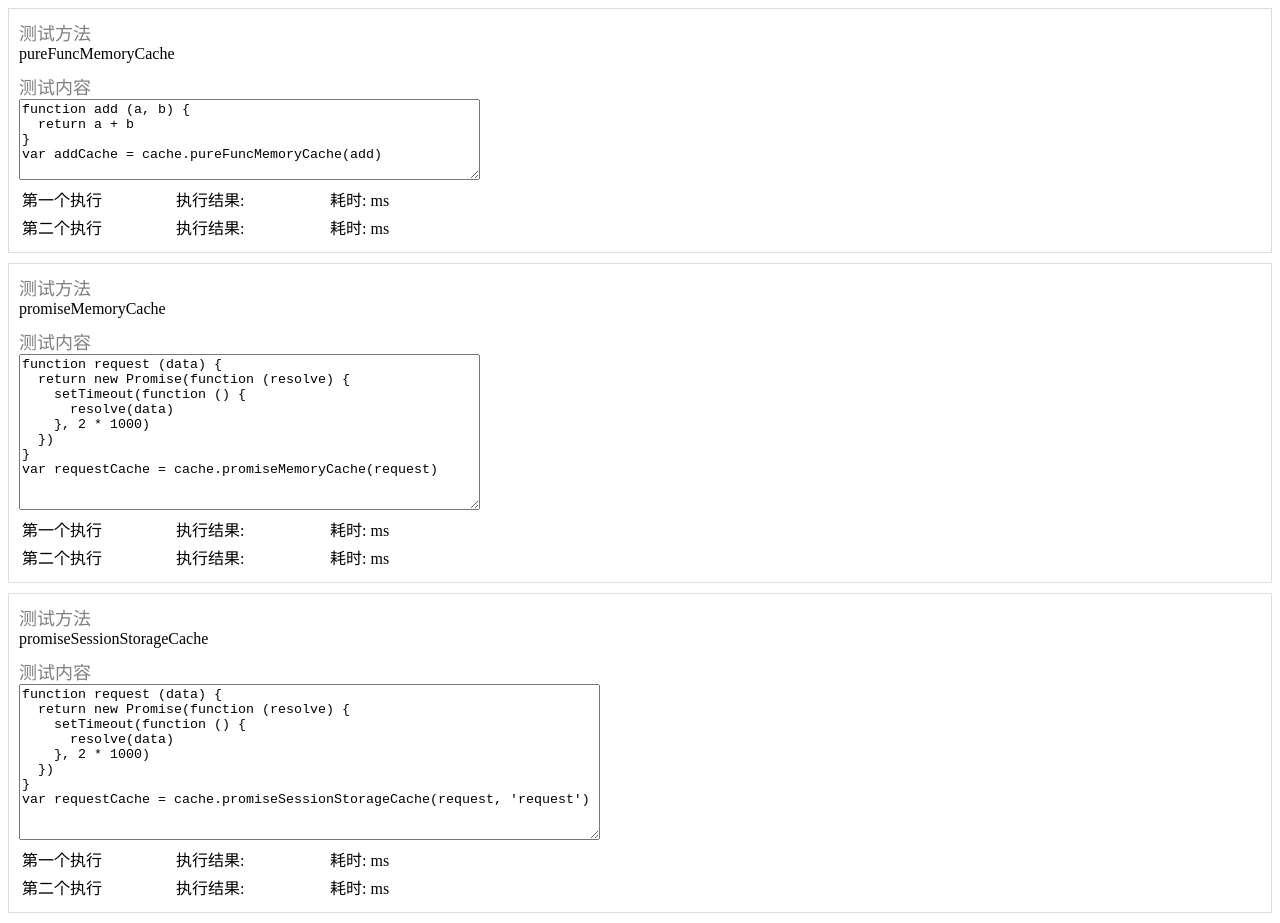
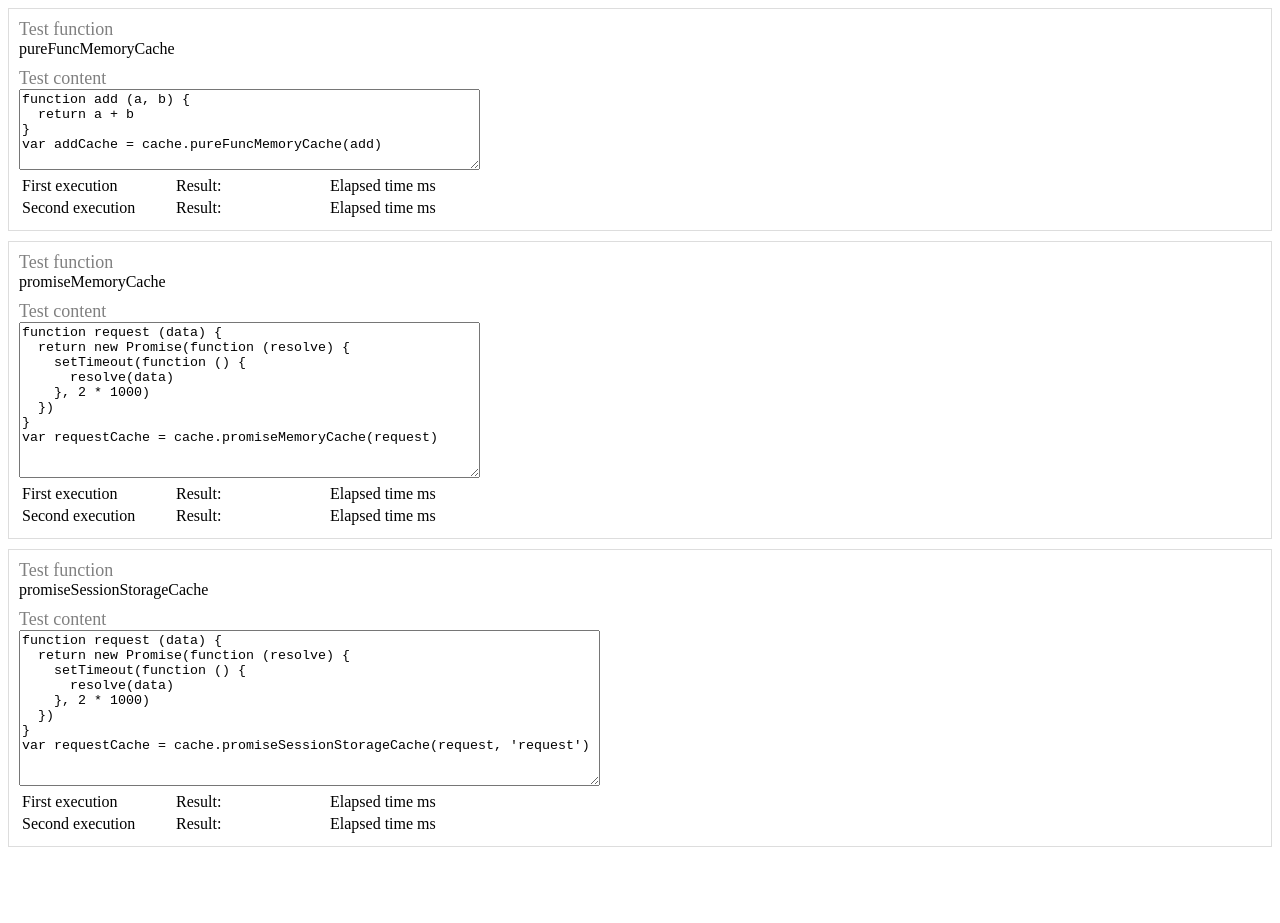
Before and after one commit to nqdy666/nq-cache, a website: page examples/index.html in a window 1280 px wide. After the commit the page ends 857 px from the top, so only its background shows below. Drawn offline with Linux system fonts and the light colour scheme; a script that the page names is missing.

Commit message:
update example

```diff
--- a/examples/cn.html
+++ b/examples/index.html
@@ -12,9 +12,9 @@
 <body>
   <div>
     <div class="container">
-      <p class="title">测试方法</p>
+      <p class="title">Test function</p>
       <p>pureFuncMemoryCache</p>
-      <p class="title">测试内容</p>
+      <p class="title">Test content</p>
       <textarea readonly rows="5" cols="55">
 function add (a, b) {
   return a + b
@@ -25,23 +25,23 @@ var addCache = cache.pureFuncMemoryCache(add)
         <table>
           <tbody>
             <tr>
-              <td>第一个执行</td>
-              <td>执行结果: <strong><span id="pureFmRst01"></span></strong></td>
-              <td>耗时: <strong><span id="pureFmTime01"></span></strong>ms</td>
+              <td>First execution</td>
+              <td>Result: <strong><span id="pureFmRst01"></span></strong></td>
+              <td>Elapsed time <strong><span id="pureFmTime01"></span></strong>ms</td>
             </tr>
             <tr>
-              <td>第二个执行</td>
-              <td>执行结果: <strong><span id="pureFmRst02"></span></strong></td>
-              <td>耗时: <strong><span id="pureFmTime02"></span></strong>ms</td>
+              <td>Second execution</td>
+              <td>Result: <strong><span id="pureFmRst02"></span></strong></td>
+              <td>Elapsed time <strong><span id="pureFmTime02"></span></strong>ms</td>
             </tr>
           </tbody>
         </table>
       </div>
     </div>
     <div class="container">
-      <p class="title">测试方法</p>
+      <p class="title">Test function</p>
       <p>promiseMemoryCache</p>
-      <p class="title">测试内容</p>
+      <p class="title">Test content</p>
       <textarea readonly rows="10" cols="55">
 function request (data) {
   return new Promise(function (resolve) {
@@ -56,23 +56,23 @@ var requestCache = cache.promiseMemoryCache(request)
         <table>
           <tbody>
             <tr>
-              <td>第一个执行</td>
-              <td>执行结果: <strong><span id="promiseFmRst01"></span></strong></td>
-              <td>耗时: <strong><span id="promiseFmTime01"></span></strong>ms</td>
+              <td>First execution</td>
+              <td>Result: <strong><span id="promiseFmRst01"></span></strong></td>
+              <td>Elapsed time <strong><span id="promiseFmTime01"></span></strong>ms</td>
             </tr>
             <tr>
-              <td>第二个执行</td>
-              <td>执行结果: <strong><span id="promiseFmRst02"></span></strong></td>
-              <td>耗时: <strong><span id="promiseFmTime02"></span></strong>ms</td>
+              <td>Second execution</td>
+              <td>Result: <strong><span id="promiseFmRst02"></span></strong></td>
+              <td>Elapsed time <strong><span id="promiseFmTime02"></span></strong>ms</td>
             </tr>
           </tbody>
         </table>
       </div>
     </div>
     <div class="container">
-      <p class="title">测试方法</p>
+      <p class="title">Test function</p>
       <p>promiseSessionStorageCache</p>
-      <p class="title">测试内容</p>
+      <p class="title">Test content</p>
       <textarea readonly rows="10" cols="70">
 function request (data) {
   return new Promise(function (resolve) {
@@ -87,14 +87,14 @@ var requestCache = cache.promiseSessionStorageCache(request, 'request')
         <table>
           <tbody>
             <tr>
-              <td>第一个执行</td>
-              <td>执行结果: <strong><span id="promiseFsRst01"></span></strong></td>
-              <td>耗时: <strong><span id="promiseFsTime01"></span></strong>ms</td>
+              <td>First execution</td>
+              <td>Result: <strong><span id="promiseFsRst01"></span></strong></td>
+              <td>Elapsed time <strong><span id="promiseFsTime01"></span></strong>ms</td>
             </tr>
             <tr>
-              <td>第二个执行</td>
-              <td>执行结果: <strong><span id="promiseFsRst02"></span></strong></td>
-              <td>耗时: <strong><span id="promiseFsTime02"></span></strong>ms</td>
+              <td>Second execution</td>
+              <td>Result: <strong><span id="promiseFsRst02"></span></strong></td>
+              <td>Elapsed time <strong><span id="promiseFsTime02"></span></strong>ms</td>
             </tr>
           </tbody>
         </table>
@@ -106,7 +106,7 @@ var requestCache = cache.promiseSessionStorageCache(request, 'request')
   <!--[if lt IE 8]>
     <script type="text/javascript" src="https://cdn.bootcss.com/json2/20160511/json2.min.js"></script>
   <![endif]-->
-  <script type="text/javascript" src="https://unpkg.com/nq-cache@0.0.1/dist/cache.js"></script>
+  <script type="text/javascript" src="https://unpkg.com/nq-cache@0.0.2/dist/cache.js"></script>
   <script type="text/javascript" src="./index.js"></script>
 </body>
 </html>
```
